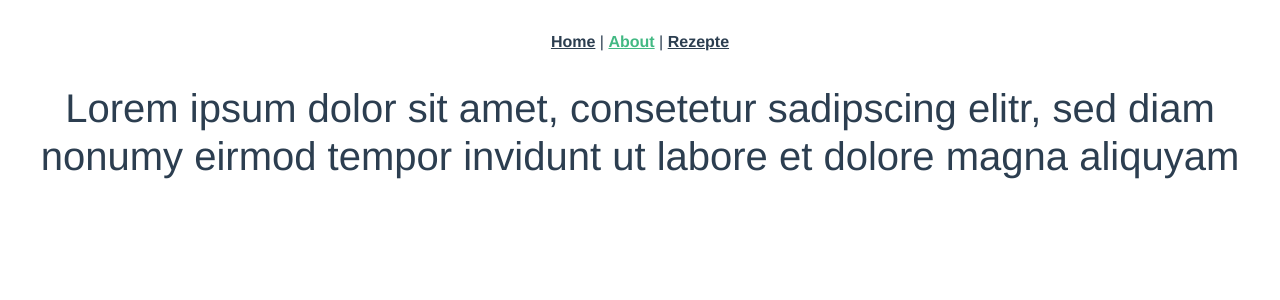
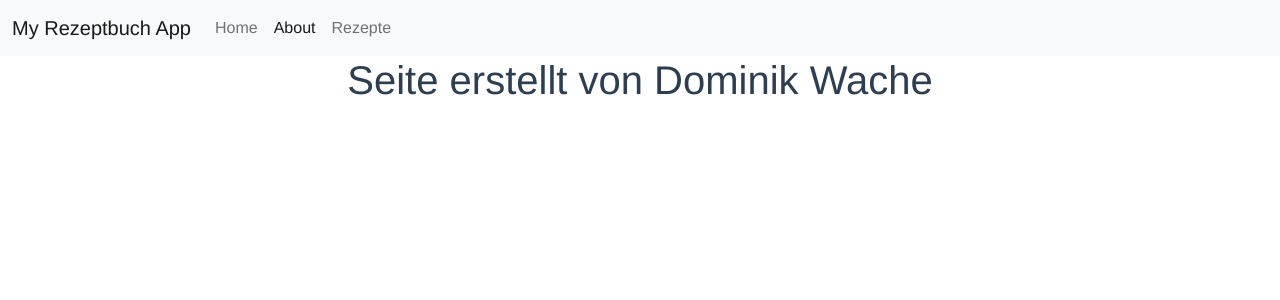
Before and after one commit to HelloKindGit/WebTech-frontend, a Vue app: page /about in a window 1280 px wide. Shown: the top 300 px of the page. Built offline with nearby package versions, Linux system fonts and the light colour scheme.

Commit message:
Some changes, continous integration

```diff
--- a/package.json
+++ b/package.json
@@ -9,6 +9,7 @@
     "lint": "vue-cli-service lint"
   },
   "dependencies": {
+    "axios": "^0.24.0",
     "bootstrap": "^5.1.3",
     "core-js": "^3.6.5",
     "vue": "^3.0.0",
@@ -23,7 +24,6 @@
     "@vue/compiler-sfc": "^3.0.0",
     "@vue/eslint-config-standard": "^5.1.2",
     "@vue/test-utils": "^2.0.0-0",
-    "axios": "^0.24.0",
     "babel-eslint": "^10.1.0",
     "eslint": "^6.7.2",
     "eslint-plugin-import": "^2.20.2",
--- a/src/App.vue
+++ b/src/App.vue
@@ -1,11 +1,18 @@
 <template>
-  <div id="nav">
-    <router-link to="/">Home</router-link> |
-    <router-link to="/about">About</router-link> |
-    <router-link to="/rezepte">Rezepte</router-link>
-  </div>
+  <navbar>
+
+  </navbar>
   <router-view/>
 </template>
+
+<script>
+import Navbar from '@/components/Navbar'
+
+export default {
+  name: 'App',
+  components: { Navbar }
+}
+</script>
 
 <style>
 #app {
--- /dev/null
+++ b/src/components/Navbar.vue
@@ -0,0 +1,27 @@
+<template>
+  <nav class="navbar navbar-expand-lg navbar-light bg-light">
+    <div class="container-fluid">
+      <a class="navbar-brand" href="#">My Rezeptbuch App</a>
+      <button class="navbar-toggler" type="button" data-bs-toggle="collapse" data-bs-target="#navbarNavAltMarkup" aria-controls="navbarNavAltMarkup" aria-expanded="false" aria-label="Toggle navigation">
+        <span class="navbar-toggler-icon"></span>
+      </button>
+      <div class="collapse navbar-collapse" id="navbarNavAltMarkup">
+        <div class="navbar-nav">
+          <router-link class="nav-link" to="/">Home</router-link>
+          <router-link class="nav-link" to="/about">About</router-link>
+          <router-link class="nav-link" to="/rezepte">Rezepte</router-link>
+        </div>
+      </div>
+    </div>
+  </nav>
+</template>
+
+<script>
+export default {
+  name: 'Navbar'
+}
+</script>
+
+<style scoped>
+
+</style>
--- a/src/router/index.js
+++ b/src/router/index.js
@@ -1,6 +1,7 @@
 import { createRouter, createWebHistory } from 'vue-router'
 import Home from '../views/Home.vue'
 import Rezept from '../views/Rezepte'
+import About from '../views/About'
 
 const routes = [
   {
@@ -14,7 +15,7 @@
     // route level code-splitting
     // this generates a separate chunk (about.[hash].js) for this route
     // which is lazy-loaded when the route is visited.
-    component: () => import(/* webpackChunkName: "about" */ '../views/About.vue')
+    component: About
   },
   {
     path: '/rezepte',
@@ -25,6 +26,7 @@
 
 const router = createRouter({
   history: createWebHistory(process.env.BASE_URL),
+  linkActiveClass: 'active',
   routes
 })
 
--- a/src/views/About.vue
+++ b/src/views/About.vue
@@ -1,5 +1,5 @@
 <template>
   <div class="about">
-    <h1 class="text-center">Lorem ipsum dolor sit amet, consetetur sadipscing elitr, sed diam nonumy eirmod tempor invidunt ut labore et dolore magna aliquyam</h1>
+    <h1 class="text-center">Seite erstellt von Dominik Wache</h1>
   </div>
 </template>
```
Also changed, not shown: 1 other file (tests, documents, lock files or other folders).
